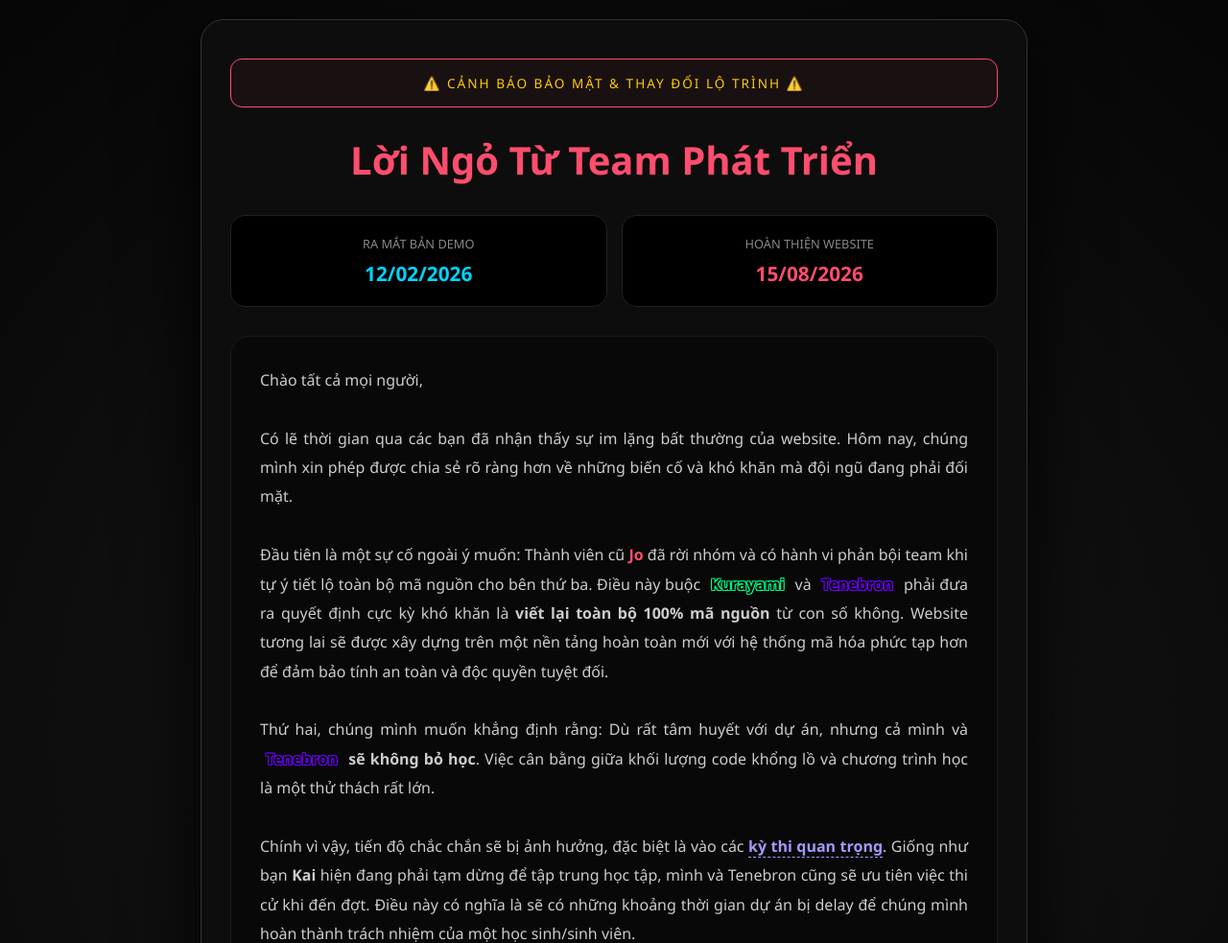
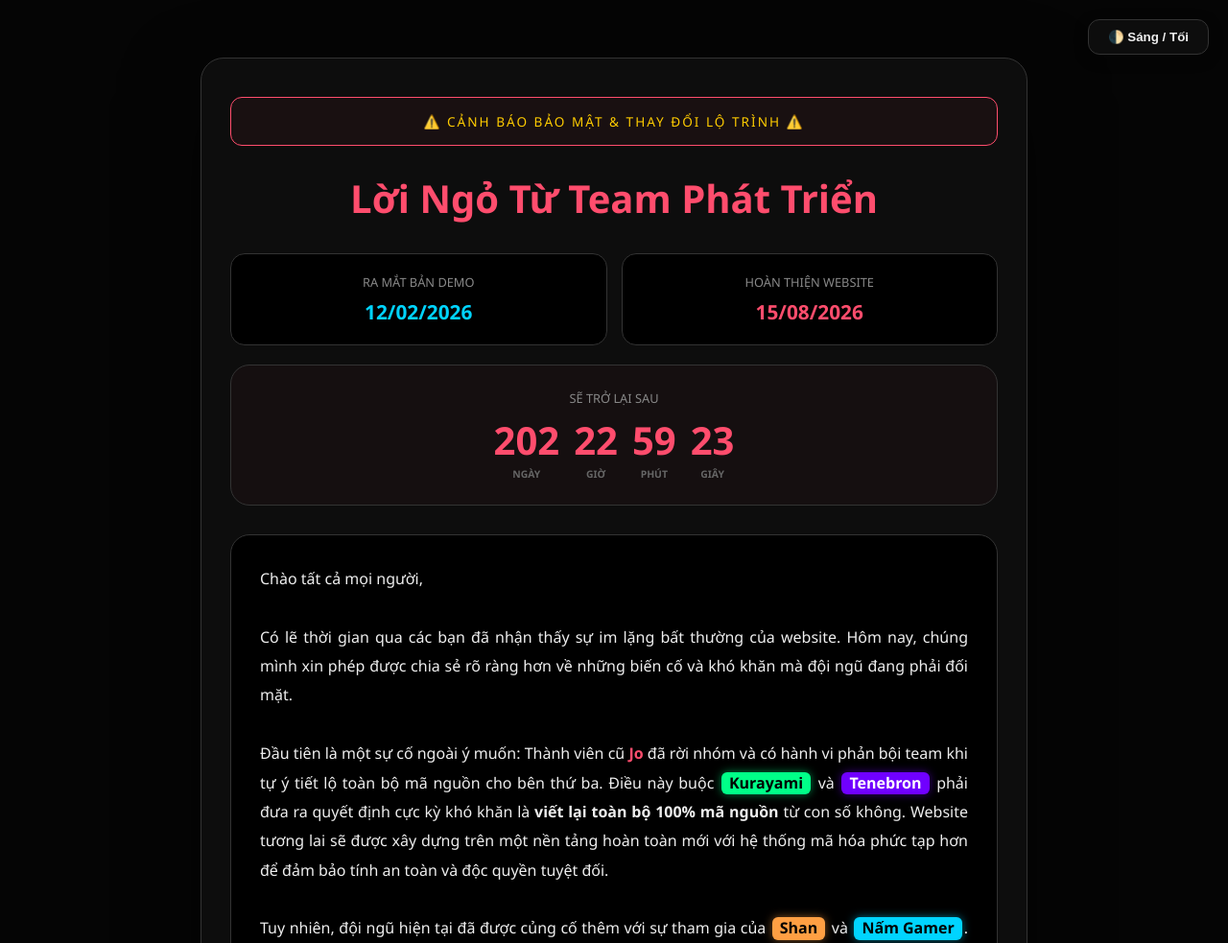
Before and after one commit to kurayamireal/Weblove, a plain HTML site: page index.html in a window 1280 px wide. Shown: the top 983 px of the page at 96% size. Drawn offline with Linux system fonts and the light colour scheme.

Commit message:
Update index.html

```diff
--- a/index.html
+++ b/index.html
@@ -11,19 +11,50 @@
             --bg-color: #050505;
             --container-bg: #0d0d0d;
             --text-color: #eee;
+            --card-bg: #000;
+            --border-color: #333;
             --warning-color: #ffcc00;
             --demo-color: #00d4ff;
             --study-color: #a29bfe;
+            --font-main: 'Segoe UI', Roboto, Helvetica, Arial, sans-serif;
+        }
+
+        .light-mode {
+            --bg-color: #f0f2f5;
+            --container-bg: #ffffff;
+            --text-color: #1a1a1a;
+            --card-bg: #f8f9fa;
+            --border-color: #ddd;
         }
 
         body {
             margin: 0; padding: 0;
-            font-family: 'Segoe UI', Tahoma, sans-serif;
-            background: radial-gradient(circle at center, #1a1a1a 0%, var(--bg-color) 100%);
+            font-family: var(--font-main);
+            background: var(--bg-color);
             color: var(--text-color);
             min-height: 100vh;
             display: flex; align-items: center; justify-content: center;
-            padding: 20px 0;
+            padding: 60px 0;
+            transition: background 0.3s, color 0.3s;
+        }
+
+        .controls {
+            position: fixed;
+            top: 20px;
+            right: 20px;
+            z-index: 1000;
+        }
+
+        .control-btn {
+            background: var(--container-bg);
+            border: 1px solid var(--border-color);
+            color: var(--text-color);
+            padding: 10px 20px;
+            border-radius: 12px;
+            cursor: pointer;
+            font-weight: 600;
+            box-shadow: 0 4px 15px rgba(0,0,0,0.3);
+            transition: 0.3s;
         }
 
         .container {
@@ -31,8 +62,8 @@
             padding: 40px 30px;
             background: var(--container-bg);
             border-radius: 24px;
-            border: 1px solid #333;
-            box-shadow: 0 30px 80px rgba(0,0,0,1);
+            border: 1px solid var(--border-color);
+            box-shadow: 0 30px 80px rgba(0,0,0,0.5);
             animation: fadeIn 0.8s ease-out;
         }
 
@@ -57,11 +88,11 @@
             display: grid;
             grid-template-columns: 1fr 1fr;
             gap: 15px;
-            margin-bottom: 30px;
+            margin-bottom: 20px;
         }
 
         .time-card {
-            background: #000; border: 1px solid #222;
+            background: var(--card-bg); border: 1px solid var(--border-color);
             padding: 20px; border-radius: 15px; text-align: center;
         }
 
@@ -69,16 +100,46 @@
         .time-value { font-size: 1.3em; font-weight: bold; color: var(--demo-color); }
         .time-value.final { color: var(--primary-color); }
 
+        .countdown-wrapper {
+            background: rgba(255, 77, 109, 0.03);
+            border: 1px solid var(--border-color);
+            padding: 25px 15px;
+            border-radius: 20px;
+            margin-bottom: 30px;
+            text-align: center;
+        }
+
+        .countdown-timer {
+            display: flex;
+            justify-content: center;
+            gap: 15px;
+            margin-top: 15px;
+        }
+
+        .time-segment span {
+            display: block;
+            font-size: 2.5em;
+            font-weight: 900;
+            color: var(--primary-color);
+            line-height: 1;
+        }
+
+        .segment-label { font-size: 0.65em; color: #666; text-transform: uppercase; margin-top: 8px; font-weight: bold; }
+
         .note {
-            font-size: 1rem; line-height: 1.9; color: #ccc;
-            padding: 30px; background: #080808;
-            border-radius: 20px; text-align: justify; border: 1px solid #1a1a1a;
+            font-size: 1rem; line-height: 1.9; color: var(--text-color);
+            padding: 30px; background: var(--card-bg);
+            border-radius: 20px; text-align: justify; border: 1px solid var(--border-color);
         }
 
         .highlight { color: var(--primary-color); font-weight: bold; }
-        .name-tag { font-weight: 900; color: #000; padding: 2px 6px; border-radius: 4px; display: inline-block; line-height: 1.2; }
-        .kurayami { text-shadow: -1px -1px 0 #00ff88, 1px -1px 0 #00ff88, -1px 1px 0 #00ff88, 1px 1px 0 #00ff88; }
-        .tenebron { text-shadow: -1px -1px 0 #7000ff, 1px -1px 0 #7000ff, -1px 1px 0 #7000ff, 1px 1px 0 #7000ff; }
+        .name-tag { font-weight: 900; color: #000; padding: 2px 8px; border-radius: 6px; display: inline-block; line-height: 1.2; margin: 2px; }
+
+        .kurayami { background: #00ff88; box-shadow: 0 0 10px rgba(0, 255, 136, 0.5); }
+        .tenebron { background: #7000ff; color: #fff; box-shadow: 0 0 10px rgba(112, 0, 255, 0.5); }
+        .shan { background: #ff9f43; box-shadow: 0 0 10px rgba(255, 159, 67, 0.5); }
+        .nam-gamer { background: #00d4ff; box-shadow: 0 0 10px rgba(0, 212, 255, 0.5); }
+
         .study-tag { color: var(--study-color); font-weight: bold; border-bottom: 1px dashed var(--study-color); }
 
         ul { margin: 15px 0; padding-left: 20px; }
@@ -86,13 +147,34 @@
 
         .footer-text { font-size: 0.9em; color: #666; margin-top: 25px; font-style: italic; text-align: center; }
 
+        .policy-link {
+            display: block;
+            margin-top: 20px;
+            color: var(--demo-color);
+            text-decoration: none;
+            font-size: 0.85em;
+            transition: 0.3s;
+            border-top: 1px solid var(--border-color);
+            padding-top: 15px;
+        }
+
+        .policy-link:hover {
+            color: var(--primary-color);
+            text-decoration: underline;
+        }
+
         @media (max-width: 600px) {
             .timeline-container { grid-template-columns: 1fr; }
-            .note { padding: 20px; text-align: left; }
+            .time-segment span { font-size: 1.8em; }
+            .controls { top: 10px; right: 10px; }
         }
     </style>
 </head>
-<body>
+<body id="body-tag">
+
+<div class="controls">
+    <button class="control-btn" onclick="toggleTheme()">🌓 Sáng / Tối</button>
+</div>
 
 <div class="container">
     <div class="alert-box">⚠️ CẢNH BÁO BẢO MẬT & THAY ĐỔI LỘ TRÌNH ⚠️</div>
@@ -109,30 +191,78 @@
         </div>
     </div>
 
+    <div class="countdown-wrapper">
+        <div class="time-label">Sẽ trở lại sau</div>
+        <div class="countdown-timer" id="timer">
+            <div class="time-segment"><span id="days">00</span><div class="segment-label">Ngày</div></div>
+            <div class="time-segment"><span id="hours">00</span><div class="segment-label">Giờ</div></div>
+            <div class="time-segment"><span id="minutes">00</span><div class="segment-label">Phút</div></div>
+            <div class="time-segment"><span id="seconds">00</span><div class="segment-label">Giây</div></div>
+        </div>
+    </div>
+
     <div class="note">
         Chào tất cả mọi người, <br><br>
         Có lẽ thời gian qua các bạn đã nhận thấy sự im lặng bất thường của website. Hôm nay, chúng mình xin phép được chia sẻ rõ ràng hơn về những biến cố và khó khăn mà đội ngũ đang phải đối mặt. <br><br>
 
         Đầu tiên là một sự cố ngoài ý muốn: Thành viên cũ <strong class="highlight">Jo</strong> đã rời nhóm và có hành vi phản bội team khi tự ý tiết lộ toàn bộ mã nguồn cho bên thứ ba. Điều này buộc <span class="name-tag kurayami">Kurayami</span> và <span class="name-tag tenebron">Tenebron</span> phải đưa ra quyết định cực kỳ khó khăn là <strong>viết lại toàn bộ 100% mã nguồn</strong> từ con số không. Website tương lai sẽ được xây dựng trên một nền tảng hoàn toàn mới với hệ thống mã hóa phức tạp hơn để đảm bảo tính an toàn và độc quyền tuyệt đối. <br><br>
 
-        Thứ hai, chúng mình muốn khẳng định rằng: Dù rất tâm huyết với dự án, nhưng cả mình và <span class="name-tag tenebron">Tenebron</span> <strong>sẽ không bỏ học</strong>. Việc cân bằng giữa khối lượng code khổng lồ và chương trình học là một thử thách rất lớn. <br><br>
+        Tuy nhiên, đội ngũ hiện tại đã được củng cố thêm với sự tham gia của <span class="name-tag shan">Shan</span> và <span class="name-tag nam-gamer">Nấm Gamer</span>. Dù cả hai vẫn đang trong quá trình học tập căng thẳng, họ vẫn cam kết sẽ dành thời gian hỗ trợ team trong việc lên ý tưởng và viết code để đẩy nhanh tiến độ dự án. <br><br>
 
-        Chính vì vậy, tiến độ chắc chắn sẽ bị ảnh hưởng, đặc biệt là vào các <span class="study-tag">kỳ thi quan trọng</span>. Giống như bạn <strong>Kai</strong> hiện đang phải tạm dừng để tập trung học tập, mình và Tenebron cũng sẽ ưu tiên việc thi cử khi đến đợt. Điều này có nghĩa là sẽ có những khoảng thời gian dự án bị delay để chúng mình hoàn thành trách nhiệm của một học sinh/sinh viên. <br><br>
+        Thứ hai, chúng mình muốn khẳng định rằng: Dù rất tâm huyết, nhưng cả đội ngũ <strong>sẽ không bỏ học</strong>. Việc cân bằng giữa khối lượng code khổng lồ và chương trình học là một thử thách rất lớn. <br><br>
+
+        Chính vì vậy, tiến độ chắc chắn sẽ bị ảnh hưởng vào các <span class="study-tag">kỳ thi quan trọng</span>. Giống như bạn <strong>Kai</strong> hiện đang tạm dừng để tập trung học tập, các thành viên còn lại cũng sẽ ưu tiên việc thi cử khi đến đợt. Điều này có nghĩa là sẽ có những khoảng thời gian dự án bị delay để chúng mình hoàn thành trách nhiệm của một học sinh/sinh viên. <br><br>
 
         <strong>Lộ trình dự kiến trong năm 2026:</strong>
         <ul>
-            <li><strong>Tháng 12/02/2026:</strong> Chúng mình sẽ cố gắng ra mắt bản <strong>Demo</strong> nhanh nhất để mọi người có cái nhìn đầu tiên về giao diện mới. Sau đó, bản Demo sẽ được đóng lại để tiếp tục nâng cấp.</li>
-            <li><strong>Tháng 02 - Tháng 08/2026:</strong> Giai đoạn tập trung mã hóa, sửa lỗi và hoàn thiện các tính năng cốt lõi (có thể bị chậm lại vào các kỳ thi).</li>
-            <li><strong>Tháng 15/08/2026:</strong> Chính thức trở lại với một diện mạo Dark Mode hoàn hảo và bảo mật nhất.</li>
+            <li><strong>Tháng 12/02/2026:</strong> Ra mắt bản <strong>Demo</strong> trải nghiệm diện mạo mới.</li>
+            <li><strong>Tháng 02 - Tháng 08/2026:</strong> Giai đoạn tập trung mã hóa, sửa lỗi và bảo mật lõi.</li>
+            <li><strong>Ngày 15/08/2026:</strong> Chính thức trở lại với phiên bản hoàn hảo nhất.</li>
         </ul>
 
-        Vì nhân sự hiện tại chỉ còn đúng 2 người gánh vác, cộng thêm áp lực học hành thi cử, những tranh cãi nảy lửa giữa hai đứa mình đôi khi vẫn xảy ra để tìm ra giải pháp tốt nhất. Rất mong mọi người không trách, thấu hiểu và tiếp tục kiên nhẫn đồng hành cùng chúng mình. <br><br>
+        Vì nhân sự hiện tại chỉ còn 4 người gánh vác, rất mong mọi người thấu hiểu và tiếp tục kiên nhẫn đồng hành cùng chúng mình. <br><br>
 
         Cảm ơn sự ủng hộ vô giá của các bạn!
 
         <div class="footer-text">"Mọi sự chờ đợi đều sẽ được đền đáp xứng đáng."</div>
+
+        <a href="https://kurayamireal.github.io/Chinhsachquyenriengtu/" target="_blank" class="policy-link">Chính sách quyền riêng tư</a>
     </div>
 </div>
 
+<script>
+    const body = document.getElementById('body-tag');
+    if(localStorage.getItem('theme') === 'light') body.classList.add('light-mode');
+
+    function toggleTheme() {
+        body.classList.toggle('light-mode');
+        localStorage.setItem('theme', body.classList.contains('light-mode') ? 'light' : 'dark');
+    }
+
+    function startCountdown() {
+        const targetDate = new Date("August 15, 2026 00:00:00").getTime();
+        const updateTimer = () => {
+            const now = new Date().getTime();
+            const distance = targetDate - now;
+            const days = Math.floor(distance / (1000 * 60 * 60 * 24));
+            const hours = Math.floor((distance % (1000 * 60 * 60 * 24)) / (1000 * 60 * 60));
+            const minutes = Math.floor((distance % (1000 * 60 * 60)) / (1000 * 60));
+            const seconds = Math.floor((distance % (1000 * 60)) / 1000);
+
+            document.getElementById("days").innerText = days.toString().padStart(2, '0');
+            document.getElementById("hours").innerText = hours.toString().padStart(2, '0');
+            document.getElementById("minutes").innerText = minutes.toString().padStart(2, '0');
+            document.getElementById("seconds").innerText = seconds.toString().padStart(2, '0');
+
+            if (distance < 0) {
+                document.getElementById("timer").innerHTML = "<h2>ĐÃ TRỞ LẠI!</h2>";
+            }
+        };
+        setInterval(updateTimer, 1000);
+        updateTimer();
+    }
+    startCountdown();
+</script>
+
 </body>
 </html>
```
